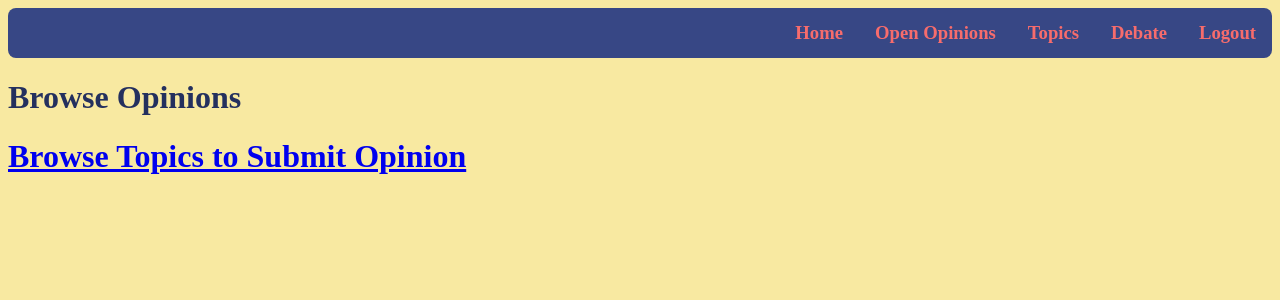
After one commit to sphothitay/CP476_Project, a Flask app: page /opinions in a window 1280 px wide. The commit adds this page. Shown: the top 300 px of the page. Run offline with Flask 2, Linux system fonts and the light colour scheme; data that the repository does not hold is empty.

Commit message:
Added some things

```diff
--- a/main.py
+++ b/main.py
@@ -23,8 +23,9 @@ def user_logged_in():
 def index():
 	print(" route", file=sys.stderr)
 	if user_logged_in():
-		opinions = queries.GetAllOpinions()
-		return render_template('index.html', opinions=opinions)
+		arguments = queries.GetUserArguments(session['userid'])
+		opinions = queries.GetUserOpinions(session['userid'])
+		return render_template('index.html', opinions=opinions, arguments=arguments)
 	errcode = request.args.get('err')
 	if errcode is not None:
 		return handle_login_error(errcode)
@@ -109,6 +110,11 @@ def topics():
 	topics = queries.GetTopics()
 	return render_template('topics.html', topics=topics)
 
+@app.route('/opinions')
+def opinions():
+	opinions = queries.GetOpinions()
+	return render_template('opinions.html', opinions=opinions)
+
 
 @app.route('/createTopic', methods=["GET", "POST"])
 def createTopic():
@@ -154,6 +160,12 @@ def getPost(post_id):
 	# TODO: edit debate template, render template with debate contents
 	return render_template('debate.html', arg=argument)
 
+@app.route('/post/<int:user_id>')
+def getUserPosts(user_id):
+	argument = queries.GetUserArguments(user_id)
+	# TODO: edit debate template, render template with debate contents
+	return render_template('debate.html', arg=argument)
+
 # TODO: finish this function, add error option for login page
 def handle_login_error(errcode):
 	errmsg = 'Something went wrong. Try again later.'
--- a/sql/load_test_data.sql
+++ b/sql/load_test_data.sql
@@ -21,15 +21,15 @@ INSERT INTO Topics (TopicName, TopicDescription)
 VALUES ('Blank Topic', '');
 
 INSERT INTO Arguments (ArgumentTitle, ArgumentContent, User1ID, User2ID, TopicID)
-VALUES ('Argument 1', 'This is the argument body; need to figure out how to format this', 1, 2, 1);
+VALUES ('Argument 1', 'This is the argument body; need to figure out how to format this', 0, 2, 1);
 INSERT INTO Arguments (ArgumentTitle, ArgumentContent, User1ID, User2ID, TopicID)
 VALUES ('Argument 2', '', 2, 3, 2);
 INSERT INTO Arguments (ArgumentTitle, ArgumentContent, User1ID, User2ID, TopicID)
-VALUES ('Another Argument', 'This is the first argument with the name "Another Argument"', 3, 1, 4);
+VALUES ('Another Argument', 'This is the first argument with the name "Another Argument"', 3, 0, 4);
 INSERT INTO Arguments (ArgumentTitle, ArgumentContent, User1ID, User2ID, TopicID)
 VALUES ('Another Argument', 'This just shows that multiple arguments can have the same name', 3, 4, 2);
 INSERT INTO Arguments (ArgumentTitle, ArgumentContent, User1ID, TopicID)
-VALUES ('Opinion', 'This just shows that multiple arguments can have the same name', 3, 2);
+VALUES ('Opinion', 'This just shows that multiple arguments can have the same name', 0, 2);
 
 INSERT INTO Messages (MessageContent, ArgumentID, UserID)
 VALUES ('opinion', 1, 1);
--- a/sql_queries.py
+++ b/sql_queries.py
@@ -115,12 +115,20 @@ ORDER BY Created ASC'''
 		return None
 	return result
 
-def GetAllOpinions():
+def GetOpinions():
 	queryString = '''SELECT * FROM Arguments
 WHERE User2ID is NULL
 ORDER BY Created ASC'''
 	result = runQuery( queryString, () )
 	print(str(len(result))+" heyyeyy", file=sys.stderr)
+	return result
+
+def GetUserOpinions( userID ):
+	queryString = '''SELECT * FROM Arguments AS A
+INNER JOIN Topics as T
+ON A.TopicID=T.TopicID
+WHERE User1ID=%s AND User2ID is NULL'''
+	result = runQuery( queryString, (userID, ) )
 	return result
 
 def GetRecent( argumentID, messageID ):
@@ -136,11 +144,10 @@ def GetUserArguments( userID ):
 	queryString = '''SELECT * FROM Arguments AS A
 INNER JOIN Topics as T
 ON A.TopicID=T.TopicID
-WHERE user1ID=%s OR user2ID=%s'''
+WHERE User1ID=%s OR User2ID=%s'''
 	result = runQuery( queryString, (userID, userID) )
-	if len(result) == 0:
-		return None
 	return result
+
 
 def GetTopics():
 	queryString = '''SELECT * FROM Topics'''
--- a/templates/navbar.html
+++ b/templates/navbar.html
@@ -7,6 +7,7 @@
 	</li>
 	<li><a href="#TODO">Debate</a></li>
 	<li><a href="/topics">Topics</a></li>
+	<li><a href="/opinions.html">Open Opinions</a></li>
 	<li><a href="/index">Home</a></li>
 </ul>
 </div>
--- /dev/null
+++ b/templates/opinions.html
@@ -0,0 +1,27 @@
+<!DOCTYPE html>
+<html>
+
+<head>
+    <link rel="stylesheet" href="/static/main.css">
+    <title>Browse Opinions</title>
+</head>
+
+<body>
+
+{% include 'navbar.html' %}
+
+    <h1>Browse Opinions</h1>
+    <a href="/topics"><h1>Browse Topics to Submit Opinion</h1></a>
+
+    <div id="opinionList">
+        {% for opinion in opinions %}
+            <div class="recentPost">
+                    <a href="{{ url_for('getPost', post_id=opinion.ArgumentID)}}"><h3>{{ opinion.ArgumentTitle }}</h3></a>
+                    <p>{{ opinion.ArgumentContent }}</p>
+            </div>
+        {% endfor %}
+    </div>
+
+</body>
+
+</html>
```
Also changed, not shown: templates/index.html (+7 -0 lines), 1 other file.
